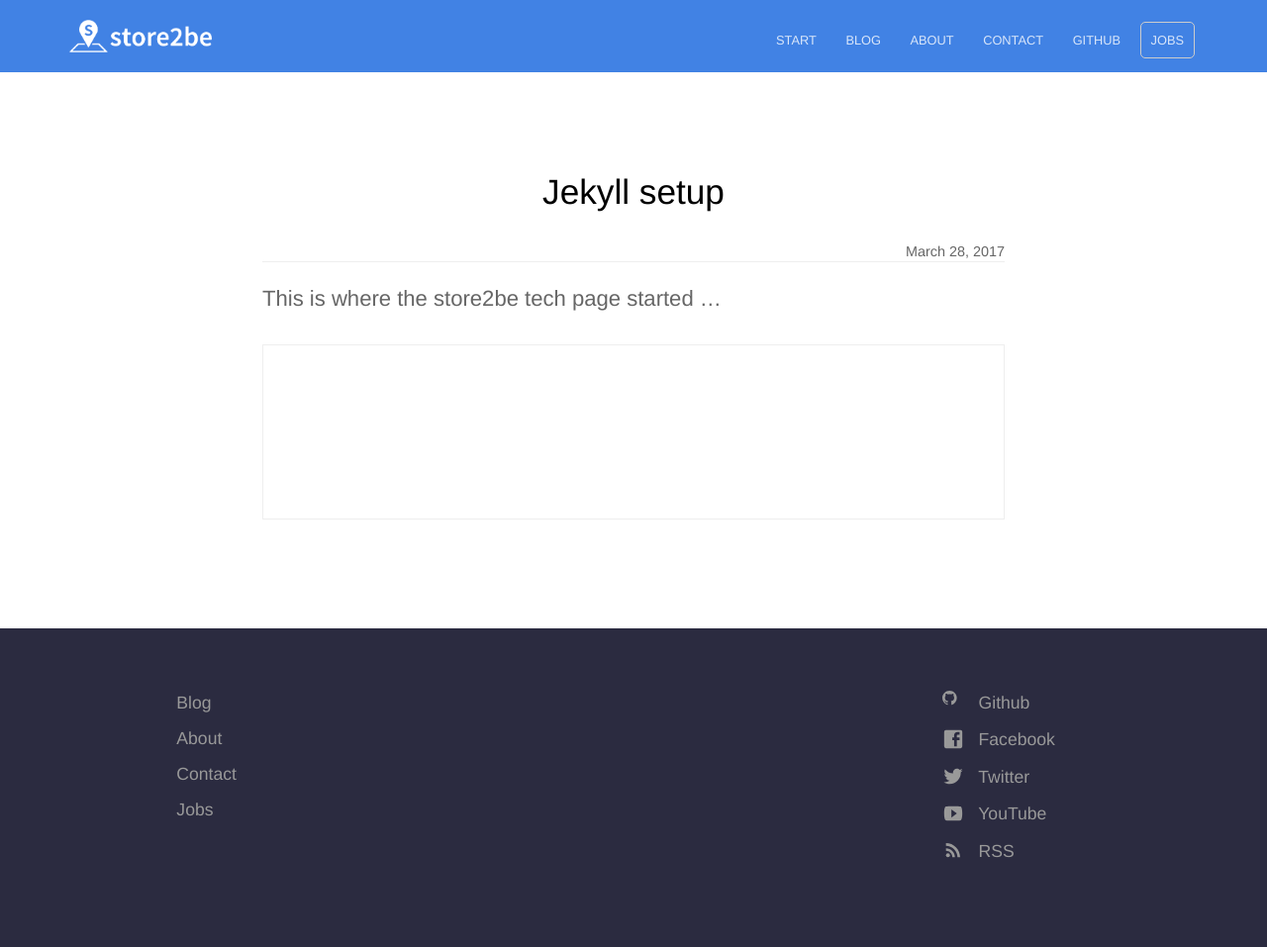
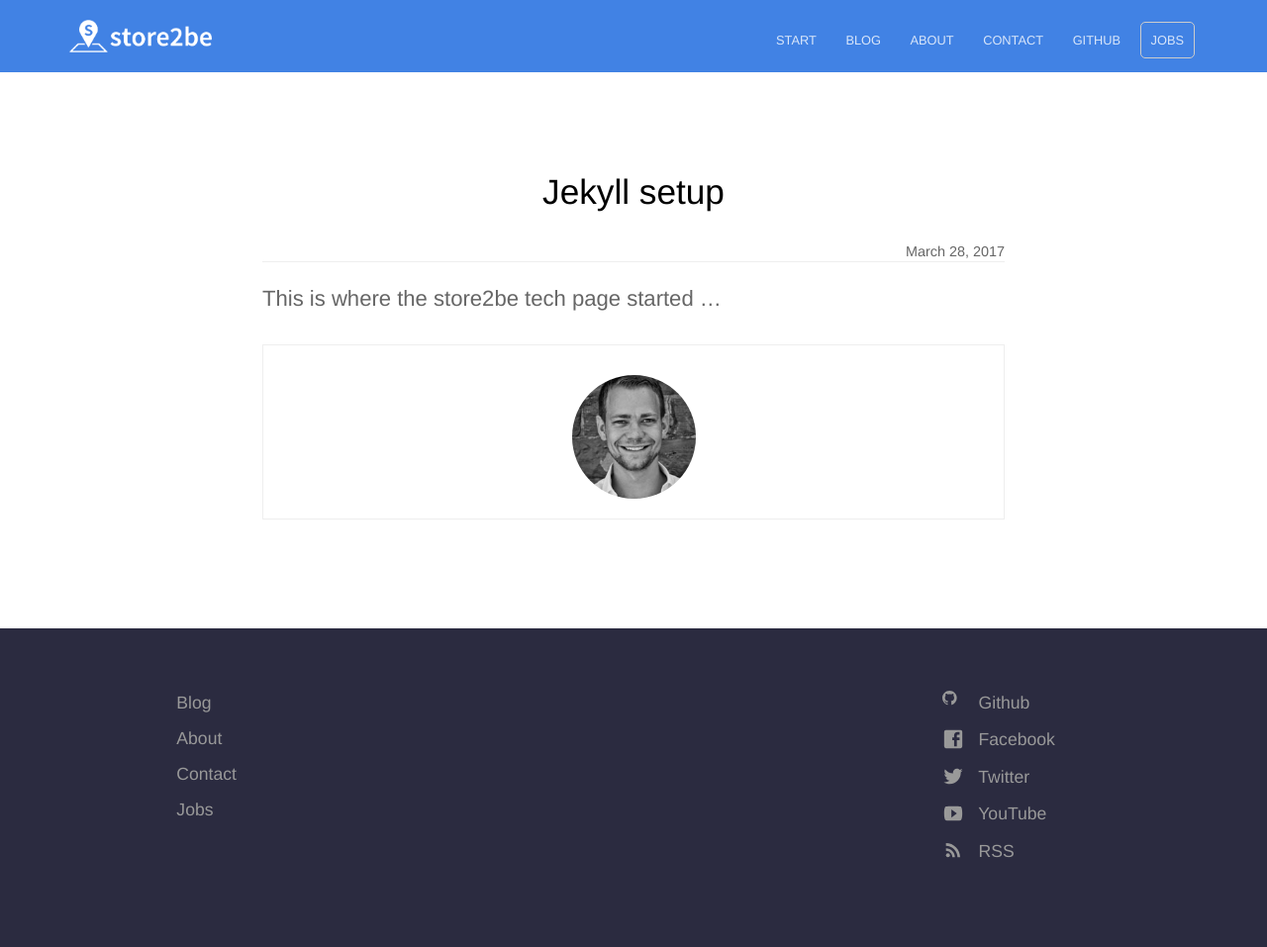
Before and after one commit to store2be/store2be.github.io, a Jekyll site: the page built from _posts/2017-03-28-setup.md, in a window 1280 px wide. Shown: the whole page at 99% size. Built offline with Jekyll 4.4.1, drawn with Linux system fonts in a browser that asks for light colours.

Commit message:
🐛 Fixes authors image url for posts

```diff
--- a/_layouts/post.html
+++ b/_layouts/post.html
@@ -10,7 +10,7 @@ layout: page
     <div class="author">
       {% assign author_id = page.author_staff_member | prepend: "/staff_members/" | append: "/" %}
       {% assign author = site.staff_members | where: "url", author_id | first %}
-      <div class="square-image"><img src="{% include relative-src.html src=author.image_path %}" alt="{{ author.name }}"/></div>
+      <div class="square-image"><img src="{{ site.baseurl }}/{{ author.image_path }}" alt="{{ author.name }}"/></div>
       <p class="blurb">{{ author.blurb }}</p>
     </div>
 
```
